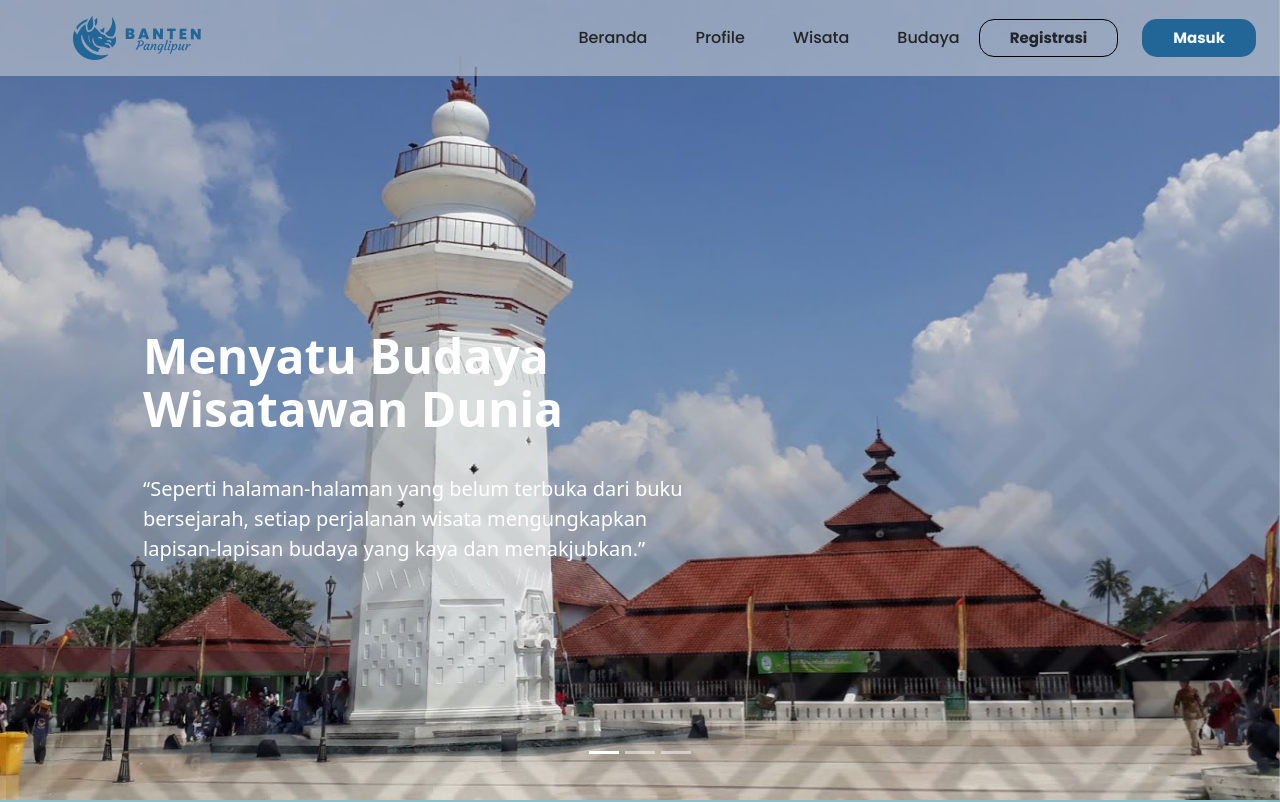
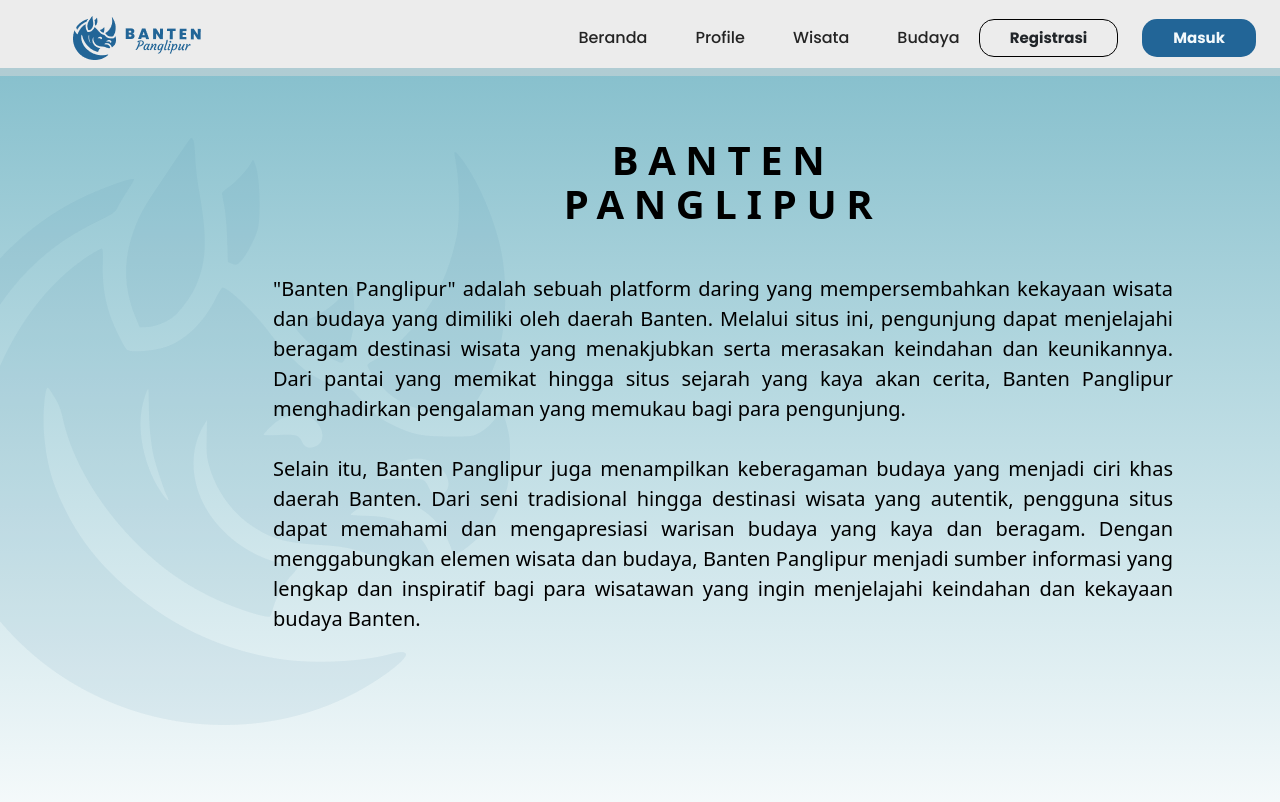
Before and after one commit to raihan-rizky/banten-panglipur, a React (Vite) app: page /profile in a window 1280 px wide. Shown: the top 802 px of the page. Built offline with nearby package versions, Linux system fonts and the light colour scheme.

Commit message:
add page ProfileWeb.jsx and compoment Deskripsi.jsx

```diff
--- a/src/App.jsx
+++ b/src/App.jsx
@@ -1,12 +1,14 @@
 import './App.css'
 import NavBar from './components/common/Navbar'
 import Footer from './components/common/Footer'
-import Beranda from './pages/Beranda'
+import ProfileWeb from './pages/ProfileWeb'
+// import Beranda from './pages/Beranda'
 function App() {
   return (
     <>
           <NavBar></NavBar>
-          <Beranda></Beranda>
+          {/* <Beranda></Beranda> */}
+          <ProfileWeb></ProfileWeb>
           <Footer></Footer>
 
     </>
--- /dev/null
+++ b/src/components/specific/ProfileWeb/Deskripsi.jsx
@@ -0,0 +1,20 @@
+const Deskripsi = () => {
+    return (
+        <>
+            <div className="overflow-hidden xl-max:flex-col xl-max:items-center -translate-y-2 relative flex max-w-full min-h-[808px] bg-gradient-to-b from-[#87C0CD] to-white">
+                <div className='max-w-full'>
+                    <img className='absolute -translate-x-[150px] translate-y-[70px]' src='./public/images/backgound_logo.png'/>
+                </div>
+                <div className="relative z-10 flex flex-col items-center h-full text-justify text-black px-4 mt-[70px]">
+                    <h1 className="max-w-[392px] min-h-[68px] font-[700] text-[40px] text-center mb-5 font-extrabold tracking-[9.6px]">BANTEN <br />PANGLIPUR</h1>
+                    <p className="max-w-[900px] min-h-[100px] font-[400] text-[20px]">
+                    "Banten Panglipur" adalah sebuah platform daring yang mempersembahkan kekayaan wisata dan budaya yang dimiliki oleh daerah Banten. Melalui situs ini, pengunjung dapat menjelajahi beragam destinasi wisata yang menakjubkan serta merasakan keindahan dan keunikannya. Dari pantai yang memikat hingga situs sejarah yang kaya akan cerita, Banten Panglipur menghadirkan pengalaman yang memukau bagi para pengunjung. <br /><br />
+                    Selain itu, Banten Panglipur juga menampilkan keberagaman budaya yang menjadi ciri khas daerah Banten. Dari seni tradisional hingga destinasi wisata yang autentik, pengguna situs dapat memahami dan mengapresiasi warisan budaya yang kaya dan beragam. Dengan menggabungkan elemen wisata dan budaya, Banten Panglipur menjadi sumber informasi yang lengkap dan inspiratif bagi para wisatawan yang ingin menjelajahi keindahan dan kekayaan budaya Banten.
+                    </p>
+                </div>
+            </div>
+        </>
+    )
+}
+
+export default Deskripsi;
--- /dev/null
+++ b/src/pages/ProfileWeb.jsx
@@ -0,0 +1,8 @@
+import Deskripsi from '../components/specific/ProfileWeb/Deskripsi'
+
+const ProfileWeb = () =>{
+    return( <>
+        <Deskripsi></Deskripsi>
+    </>)
+}
+export default ProfileWeb;
```
Also changed, not shown: public/images/backgound_logo.png (added), src/components/specific/ProfileWeb/Medsos.jsx (added), src/components/specific/ProfileWeb/Stackholder.jsx (added).
